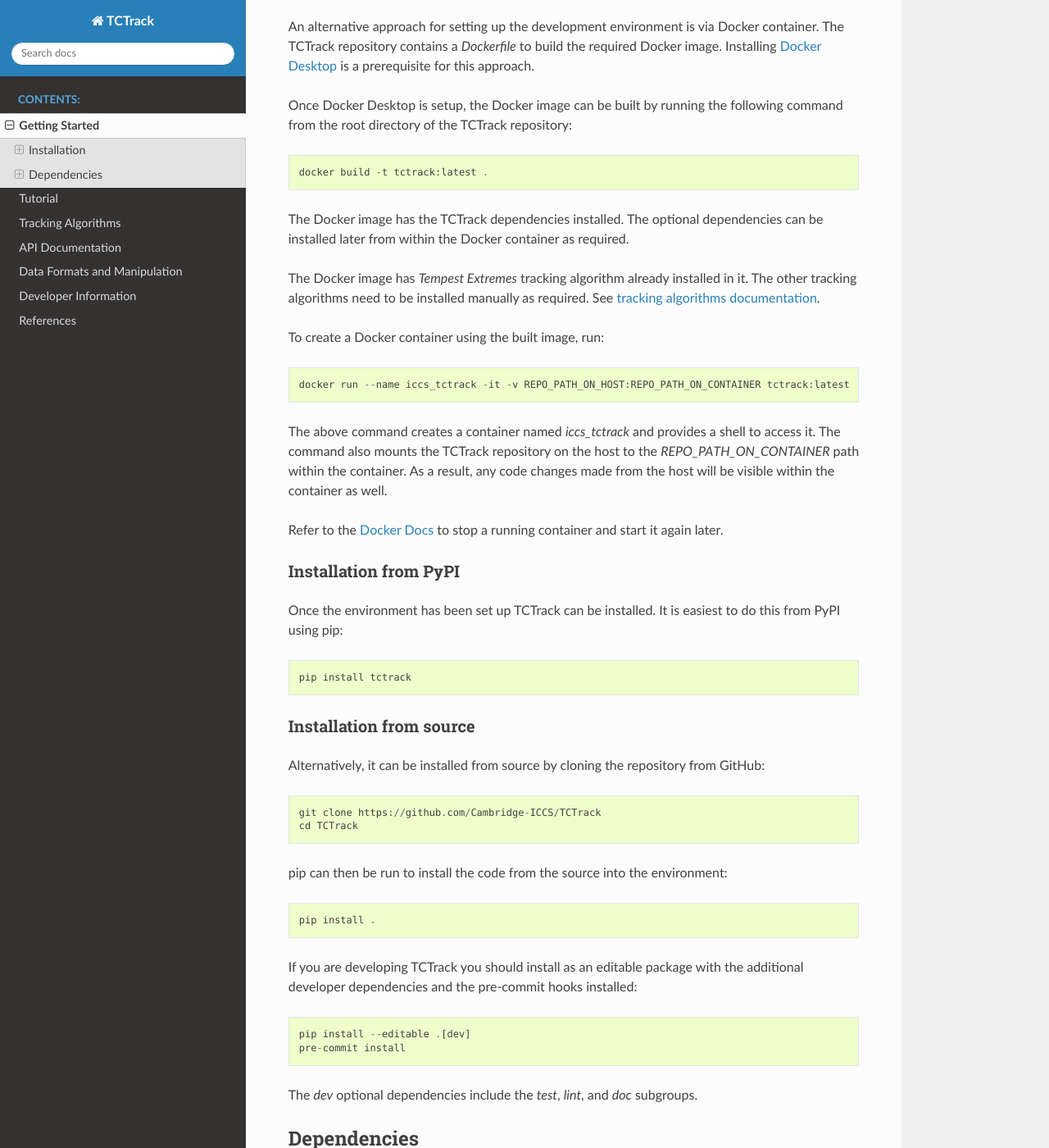
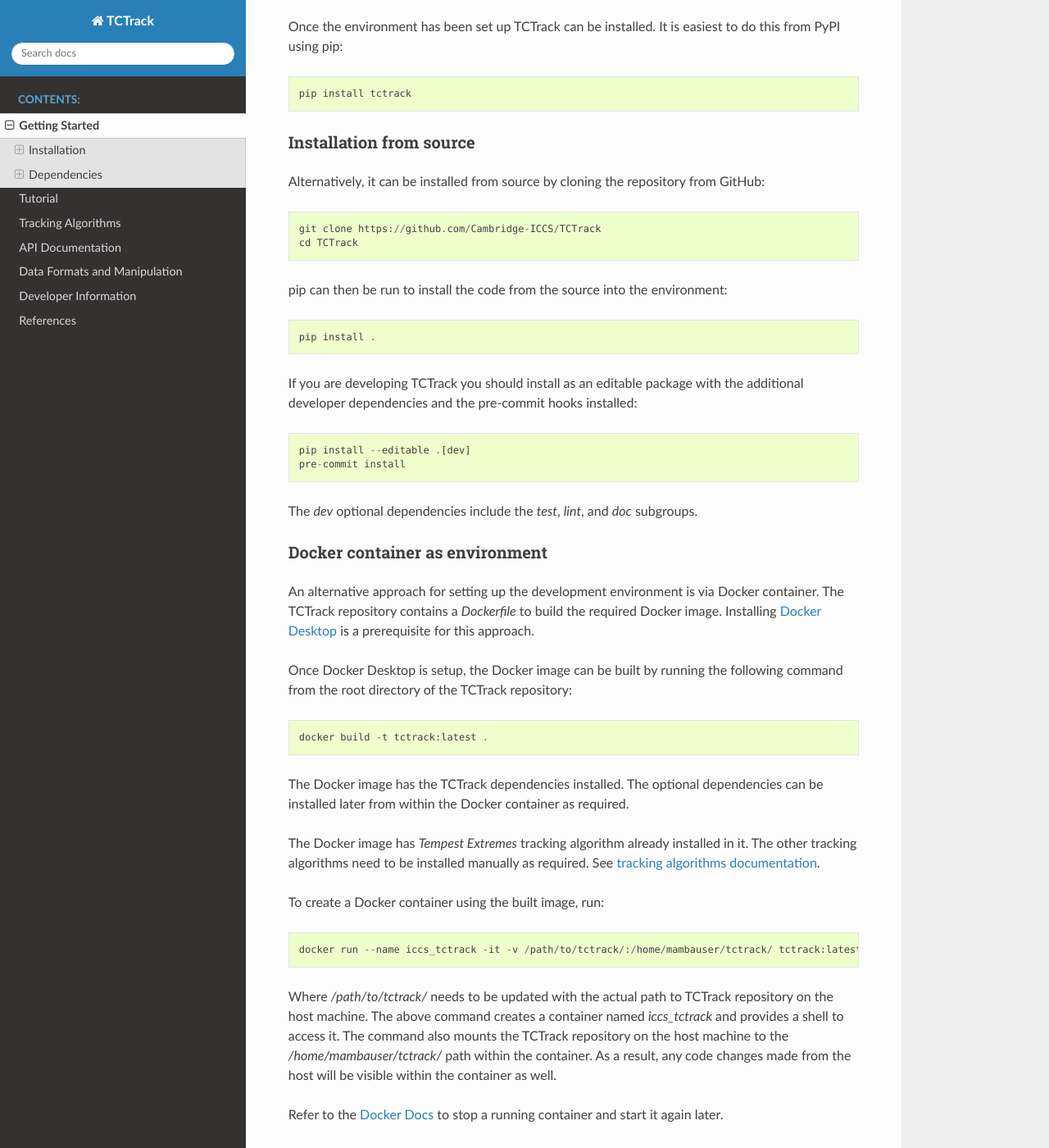
Before and after one commit to Cambridge-ICCS/TCTrack, a Sphinx documentation site: the page built from docs/getting-started/index.rst, in a window 1280 px wide and 1400 px high, scrolled down 998 px. Shown: the whole window at 82% size. Built offline with Sphinx 7.4.7 and the Read the Docs theme 3.1.0, drawn with Linux system fonts in a browser that asks for light colours; pages that are not in the unit, such as notebooks, are missing from menus; some of the changed lines change nothing that is shown; some of the changed text lies outside the part shown.

Commit message:
Apply review suggestions

```diff
--- a/docs/getting-started/index.rst
+++ b/docs/getting-started/index.rst
@@ -24,8 +24,10 @@
 
 Before installing TCTrack ensure that any external :ref:`dependencies
 <getting-started/index:dependencies>` are installed. This can be done manually as
-:ref:`described below <getting-started/index:dependencies>`. However, the recommended
-approach is to install these non-python dependencies using a conda virtual environment.
+:ref:`described below <getting-started/index:dependencies>`, or using a
+:ref:`Docker container <getting-started/index:docker container as environment>`.
+However, the recommended approach is to install these non-python dependencies
+using a conda virtual environment.
 
 To install conda we recommend using `miniforge
 <https://github.com/conda-forge/miniforge>`_. Once miniforge is installed conda can be
@@ -43,38 +45,6 @@
 
 The individual tracking algorithms will also need to be :ref:`installed separately
 <getting-started/index:tracking algorithms>`.
-
-Docker container as environment
-~~~~~~~~~~~~~~~~~~~~~~~~~~~~~~~
-
-An alternative approach for setting up the development environment is via Docker container.
-The TCTrack repository contains a `Dockerfile` to build the required Docker image.
-Installing `Docker Desktop <https://docs.docker.com/desktop/>`_ is a prerequisite for
-this approach.
-
-Once Docker Desktop is setup, the Docker image can be built by running the following
-command from the root directory of the TCTrack repository::
-
-    docker build -t tctrack:latest .
-
-The Docker image has the TCTrack dependencies installed. The optional dependencies can
-be installed later from within the Docker container as required.
-
-The Docker image has `Tempest Extremes` tracking algorithm already installed in it. The
-other tracking algorithms need to be installed manually as required. See
-:doc:`tracking algorithms documentation<../tracking-algorithms/index>`.
-
-To create a Docker container using the built image, run::
-
-    docker run --name iccs_tctrack -it -v REPO_PATH_ON_HOST:REPO_PATH_ON_CONTAINER tctrack:latest
-
-The above command creates a container named `iccs_tctrack` and provides a shell to access it.
-The command also mounts the TCTrack repository on the host to the `REPO_PATH_ON_CONTAINER`
-path within the container. As a result, any code changes made from the host will be
-visible within the container as well.
-
-Refer to the `Docker Docs <https://docs.docker.com/reference/cli/docker/container/>`_
-to stop a running container and start it again later.
 
 
 Installation from PyPI
@@ -105,6 +75,40 @@
     pre-commit install
 
 The `dev` optional dependencies include the `test`, `lint`, and `doc` subgroups.
+
+
+Docker container as environment
+~~~~~~~~~~~~~~~~~~~~~~~~~~~~~~~
+
+An alternative approach for setting up the development environment is via Docker container.
+The TCTrack repository contains a `Dockerfile` to build the required Docker image.
+Installing `Docker Desktop <https://docs.docker.com/desktop/>`_ is a prerequisite for
+this approach.
+
+Once Docker Desktop is setup, the Docker image can be built by running the following
+command from the root directory of the TCTrack repository::
+
+    docker build -t tctrack:latest .
+
+The Docker image has the TCTrack dependencies installed. The optional dependencies can
+be installed later from within the Docker container as required.
+
+The Docker image has `Tempest Extremes` tracking algorithm already installed in it. The
+other tracking algorithms need to be installed manually as required. See
+:doc:`tracking algorithms documentation<../tracking-algorithms/index>`.
+
+To create a Docker container using the built image, run::
+
+    docker run --name iccs_tctrack -it -v /path/to/tctrack/:/home/mambauser/tctrack/ tctrack:latest
+
+Where `/path/to/tctrack/` needs to be updated with the actual path to TCTrack repository
+on the host machine. The above command creates a container named `iccs_tctrack` and provides
+a shell to access it. The command also mounts the TCTrack repository on the host machine
+to the `/home/mambauser/tctrack/` path within the container. As a result, any code changes
+made from the host will be visible within the container as well.
+
+Refer to the `Docker Docs <https://docs.docker.com/reference/cli/docker/container/>`_
+to stop a running container and start it again later.
 
 
 Dependencies
```
